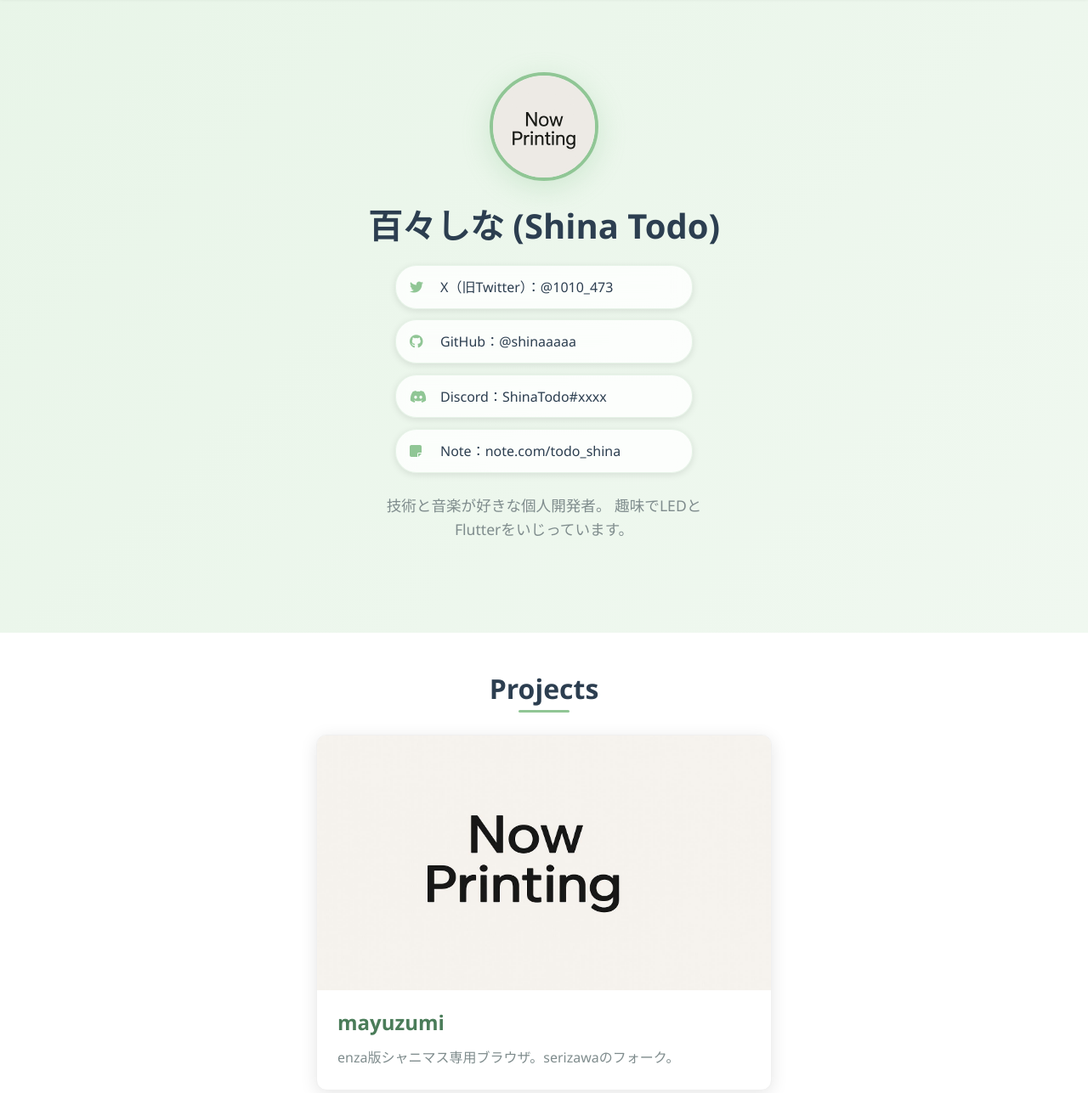
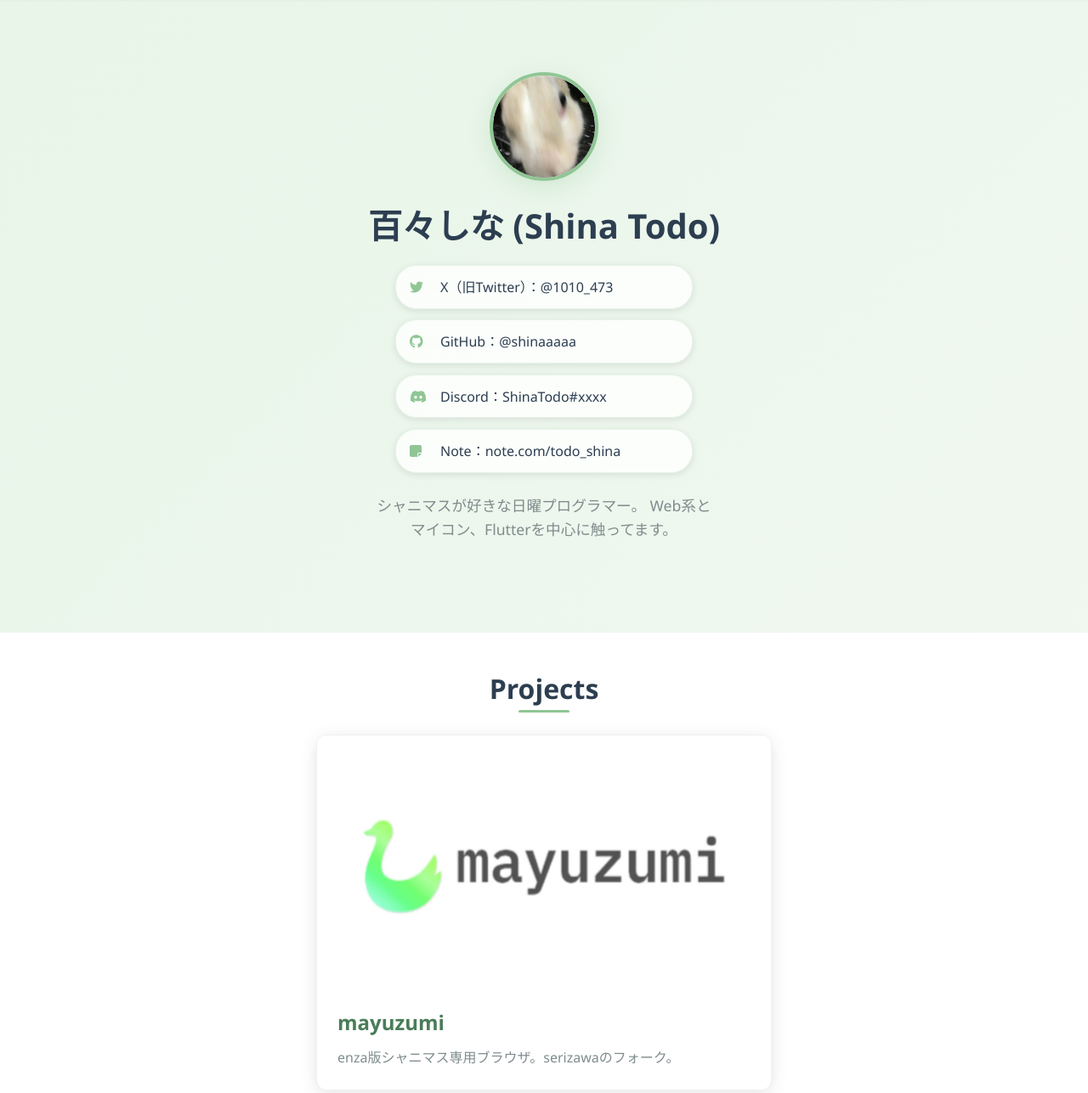
Before and after one commit to shinaaaaa/shinaaaaa.github.io, a plain HTML site: page index.html in a window 1280 px wide. Shown: the part 55-1342 px from the top of the page at 85% size. Drawn offline with nearby package versions, Linux system fonts and the light colour scheme.

Commit message:
軽微な修正

```diff
--- a/index.html
+++ b/index.html
@@ -45,7 +45,7 @@
         <div class="has-text-centered">
             <!-- Profile Image -->
             <figure class="image is-128x128 is-inline-block profile-image">
-                    <img class="is-rounded" src="images/now_printing_square.jpg" alt="百々しな Profile">
+                <img class="is-rounded" src="images/profile.jpeg" alt="百々しな Profile">
             </figure>
 
             <!-- Name -->
@@ -73,8 +73,8 @@
 
             <!-- Bio -->
             <div class="content bio">
-                    <p>技術と音楽が好きな個人開発者。<br>
-                    趣味でLEDとFlutterをいじっています。</p>
+                <p>シャニマスが好きな日曜プログラマー。<br>
+                    Web系とマイコン、Flutterを中心に触ってます。</p>
             </div>
         </div>
     </div>
@@ -88,19 +88,23 @@
         <div class="columns is-multiline">
             <!-- mayuzumi Project -->
             <div class="column is-12">
+                <a href="https://github.com/shinaaaaa/mayuzumi" target="_blank" rel="noopener noreferrer">
                     <div class="card project-card">
                         <div class="card-image">
                             <figure class="image is-16by9">
-                                <img src="images/now_printing_landscape.jpg" alt="mayuzumi">
+
+                                <img src="images/mayuzumi.webp" alt="mayuzumi">
                             </figure>
                         </div>
                         <div class="card-content">
                             <h3 class="title is-4">mayuzumi</h3>
                             <div class="content">
+
                                 <p>enza版シャニマス専用ブラウザ。serizawaのフォーク。</p>
                             </div>
                         </div>
                     </div>
+                </a>
             </div>
 
             <!-- SyncLightime Project -->
```
Also changed, not shown: images/mayuzumi.jpg (deleted), images/mayuzumi.webp (added), images/p-greelnk.jpg (deleted), images/profile.jpg (deleted), images/synclightime.jpg (deleted), 2 other files. Lines whose indentation alone changed are shown as unchanged.
